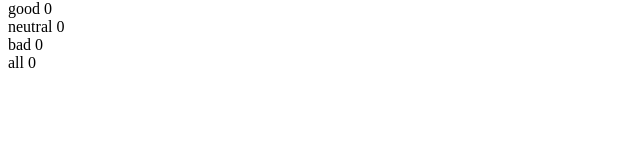
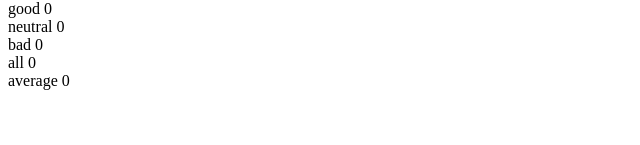
Before and after one commit to kudraem/fullstackopen-course-exercises, a React (Vite) app in the folder part1/unicafe/: page / in a window 1280 px wide. Shown: the part 155-300 px from the top of the page, without its empty margins (0-640 px from the left). Built offline with nearby package versions, Linux system fonts and the light colour scheme.

Commit message:
exercise 1.7: add average in Statistics

```diff
--- a/part1/unicafe/src/App.jsx
+++ b/part1/unicafe/src/App.jsx
@@ -20,12 +20,27 @@ const Statistics = (props) => {
 
   const getTotal = () => good + neutral + bad
 
+  const getAverage = () => {
+    const GOOD_FACTOR = 1
+    const BAD_FACTOR = -1
+
+    let average = 0
+
+    const total = getTotal()
+    if (total > 0) {
+      average = (good * GOOD_FACTOR + bad * BAD_FACTOR) / total
+    }
+
+    return average
+  }
+
   return <div>
     <h2>statistics</h2>
     <Row text='good' value={good} />
     <Row text='neutral' value={neutral} />
     <Row text='bad' value={bad} />
     <Row text='all' value={getTotal()} />
+    <Row text='average' value={getAverage()} />
   </div>
 }
 
```
